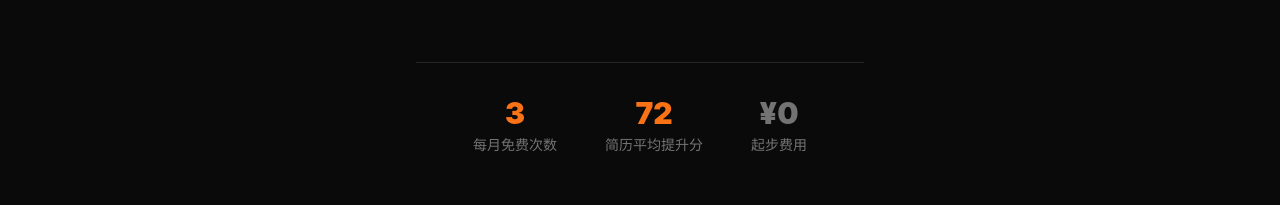
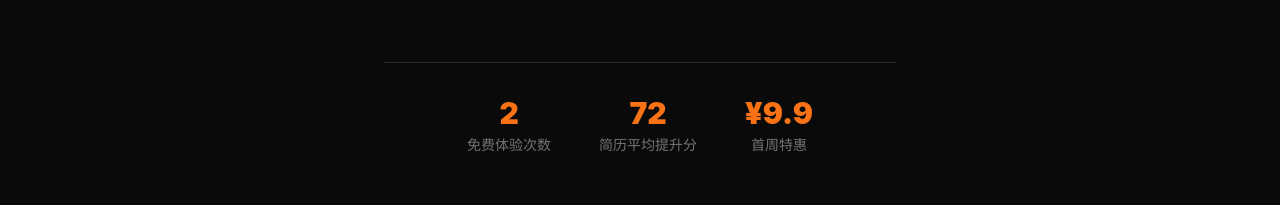
Before and after one commit to Bluewewewewe/milv-resume, a Next.js app: page / in a window 1280 px wide. Shown: the part 644-849 px from the top of the page. Built offline with nearby package versions, Linux system fonts and the light colour scheme.

Commit message:
feat: 新定价方案(免费2次/周卡¥19.9/月卡¥49/季卡¥99)

```diff
--- a/src/app/page.tsx
+++ b/src/app/page.tsx
@@ -245,10 +245,10 @@ export default function Home() {
               了解流程
             </a>
           </div>
-          <div className="flex justify-center gap-12 mt-16 pt-8 border-t border-border max-w-md mx-auto">
-            <div className="text-center"><div className="text-3xl font-black text-brand">3</div><div className="text-text-muted text-sm mt-1">每月免费次数</div></div>
+          <div className="flex justify-center gap-12 mt-16 pt-8 border-t border-border max-w-lg mx-auto">
+            <div className="text-center"><div className="text-3xl font-black text-brand">2</div><div className="text-text-muted text-sm mt-1">免费体验次数</div></div>
             <div className="text-center"><div className="text-3xl font-black text-brand">72</div><div className="text-text-muted text-sm mt-1">简历平均提升分</div></div>
-            <div className="text-center"><div className="text-3xl font-black text-text-muted">¥0</div><div className="text-text-muted text-sm mt-1">起步费用</div></div>
+            <div className="text-center"><div className="text-3xl font-black text-brand">¥9.9</div><div className="text-text-muted text-sm mt-1">首周特惠</div></div>
           </div>
         </div>
       </section>
@@ -329,7 +329,7 @@ export default function Home() {
           </button>
 
           {user && user.plan === 'free' && (
-            <p className="text-center text-text-muted text-sm mt-3">剩余免费次数: {user.remainingQuota}/3</p>
+            <p className="text-center text-text-muted text-sm mt-3">剩余免费次数: {user.remainingQuota}/2</p>
           )}
         </div>
       </section>
@@ -339,14 +339,16 @@ export default function Home() {
 
       {/* 定价 */}
       <section id="pricing" className="py-20 px-6 bg-surface-card/50">
-        <div className="max-w-4xl mx-auto">
-          <h2 className="text-3xl font-bold text-center mb-4">简单透明的定价</h2>
-          <p className="text-text-muted text-center mb-14">先免费体验，有效果再付费</p>
-          <div className="grid md:grid-cols-3 gap-6">
-            <PriceCard plan="free" price="¥0" desc="每月3次免费" features={['3次/月AI分析', '基础优化建议', '关键词检查']} current={user?.plan === 'free'} />
-            <PriceCard plan="annual" price="¥99" desc="/年" features={['无限次AI分析', '深度优化报告', 'JD精准匹配', '改写示例', '优先客服']} current={user?.plan === 'annual'} highlight />
-            <PriceCard plan="lifetime" price="¥199" desc="一次买断" features={['所有年度权益', '永久使用', '新功能优先体验']} current={user?.plan === 'lifetime'} />
+        <div className="max-w-5xl mx-auto">
+          <h2 className="text-3xl font-bold text-center mb-4">按需选择，灵活付费</h2>
+          <p className="text-text-muted text-center mb-14">先免费体验，有效果再升级</p>
+          <div className="grid md:grid-cols-4 gap-5">
+            <PriceCard plan="free" price="¥0" desc="体验" features={['2次AI分析', '基础优化建议', '关键词检查']} current={user?.plan === 'free'} />
+            <PriceCard plan="weekly" price="¥19.9" desc="/周" features={['15次AI分析', '深度优化报告', 'JD精准匹配', '改写示例']} current={user?.plan === 'weekly'} />
+            <PriceCard plan="monthly" price="¥49" desc="/月" features={['50次AI分析', '全部优化功能', 'JD精准匹配', '改写示例', '优先客服']} current={user?.plan === 'monthly'} highlight badge="最受欢迎" />
+            <PriceCard plan="quarterly" price="¥99" desc="/季" features={['120次AI分析', '全部优化功能', '求职全周期覆盖', '新功能优先体验']} current={user?.plan === 'quarterly'} badge="最划算" />
           </div>
+          <p className="text-center text-text-muted text-sm mt-8">💡 首次用户专享：周卡仅 ¥9.9，体验后再决定</p>
         </div>
       </section>
 
@@ -476,12 +478,12 @@ function AnalysisReport({ result }: { result: AnalysisResult }) {
   )
 }
 
-function PriceCard({ plan, price, desc, features, current, highlight }: { plan: string; price: string; desc: string; features: string[]; current: boolean; highlight?: boolean }) {
+function PriceCard({ plan, price, desc, features, current, highlight, badge }: { plan: string; price: string; desc: string; features: string[]; current: boolean; highlight?: boolean; badge?: string }) {
   return (
     <div className={`rounded-2xl p-6 border transition-all ${highlight ? 'border-brand bg-brand/5 scale-105' : 'border-border bg-surface-card'}`}>
-      {highlight && <div className="text-center mb-3"><span className="bg-brand text-white text-xs px-3 py-1 rounded-full font-medium">推荐</span></div>}
+      {badge && <div className="text-center mb-3"><span className="bg-brand text-white text-xs px-3 py-1 rounded-full font-medium">{badge}</span></div>}
       <div className="text-center mb-6">
-        <h3 className="font-bold text-lg mb-1">{plan === 'free' ? '免费版' : plan === 'annual' ? '年度会员' : '终身会员'}</h3>
+        <h3 className="font-bold text-lg mb-1">{plan === 'free' ? '免费体验' : plan === 'weekly' ? '周卡' : plan === 'monthly' ? '月卡' : '季卡'}</h3>
         <div className="flex items-baseline justify-center gap-1"><span className="text-4xl font-black">{price}</span><span className="text-text-muted text-sm">{desc}</span></div>
       </div>
       <ul className="space-y-3 mb-6">{features.map((f) => <li key={f} className="text-text-secondary text-sm flex items-center gap-2"><span className="text-brand">✓</span>{f}</li>)}</ul>
```
